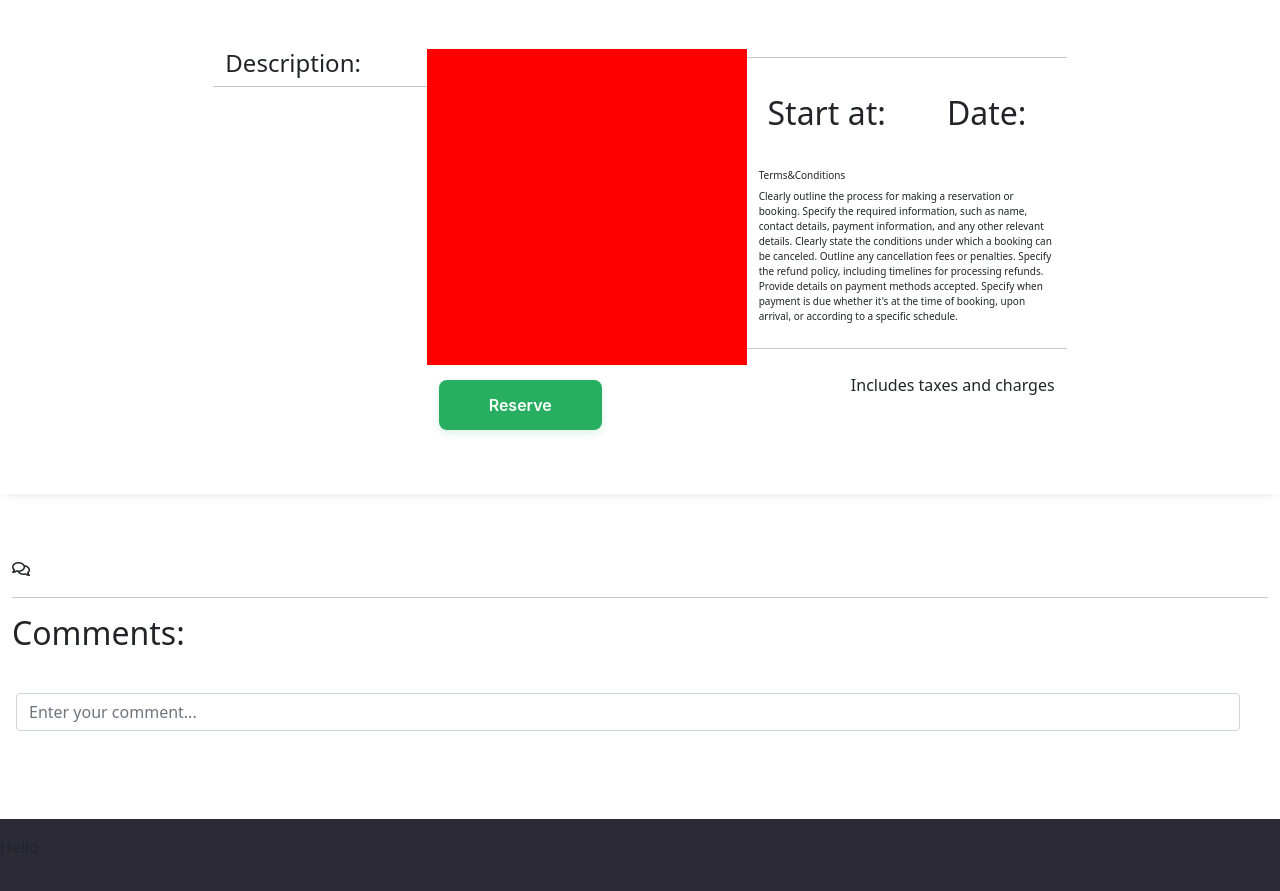
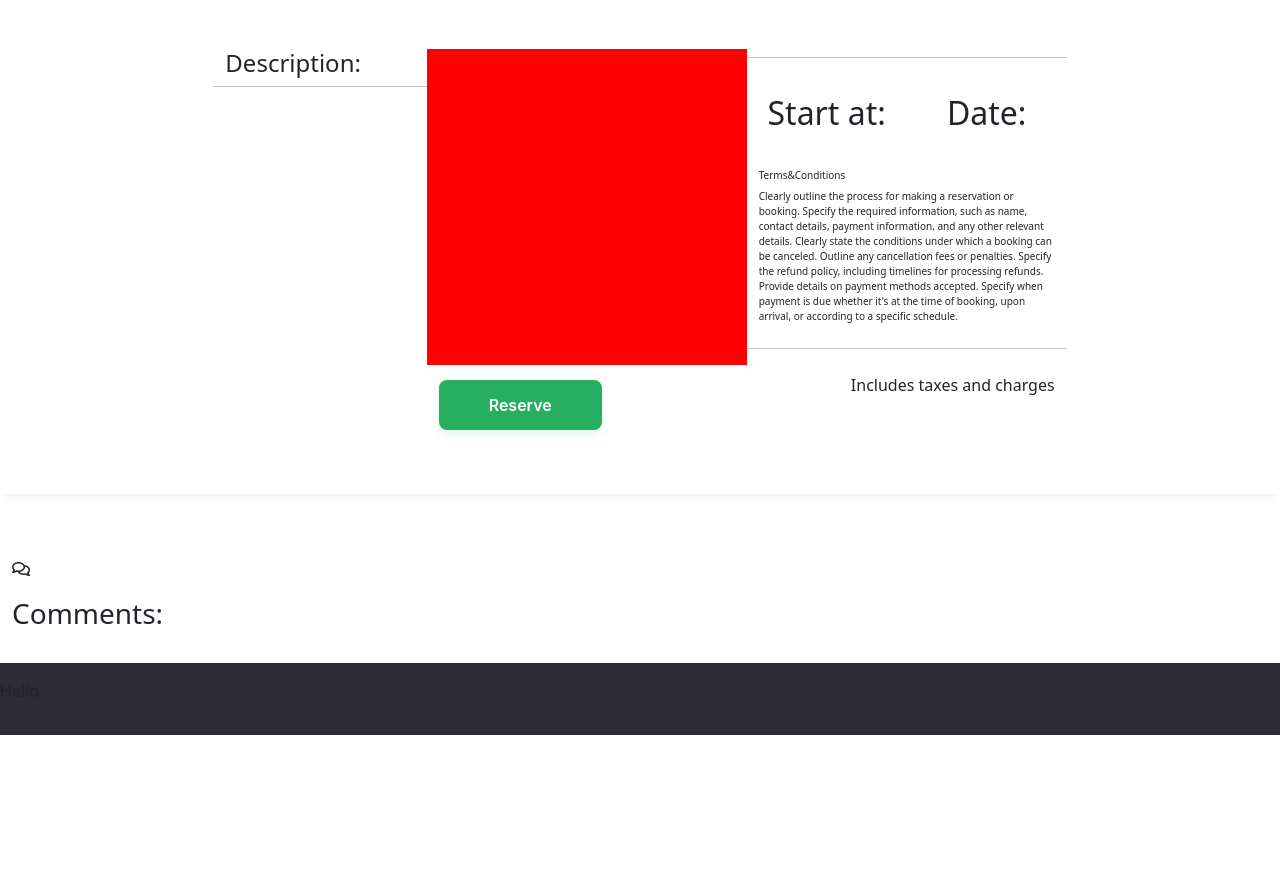
Before and after one commit to Vitalii-Chepurnyi/bookHub, a Django app: template home/templates/home/listing_detail.html in a window 1280 px wide. Shown: the part 582-1473 px from the top of the page. After the commit the page ends 1317 px from the top, so only its background shows below. Run offline with Django 4.2, Linux system fonts and the light colour scheme; the template is opened without the code that fills it, so the values that code supplies are empty.

Commit message:
Few changes and style to comment section

```diff
--- a/book_market/settings.py
+++ b/book_market/settings.py
@@ -29,8 +29,7 @@ SECRET_KEY = os.environ.get("SECRET_KEY")
 
 # SECURITY WARNING: don't run with debug turned on in production!
 DEBUG = True
-
-ALLOWED_HOSTS = ['8000-vitaliichepurny-bookhub-31wl5f6ew1z.ws-eu107.gitpod.io', '.herokuapp.com']
+ALLOWED_HOSTS = ['8000-vitaliichepurny-bookhub-2tmnbypnw2h.ws-eu107.gitpod.io', '.herokuapp.com']
 
 
 # Application definition
--- a/home/templates/home/listing_detail.html
+++ b/home/templates/home/listing_detail.html
@@ -61,48 +61,45 @@
         </div>
     </div>
     <div class="row">
-        <div class="col-12">
+        <div class="col">
           <strong class="num-comments">
             <i class="far fa-comments"></i> {{ comment_count }}
           </strong>
         </div>
-        <div class="col-12">
-          <hr>
       </div>
-      </div>
-    <div class="row">
-        <div class="row">
-            <div class="row comments">
-                <h2>Comments:</h2>
-            </div>
-            <div class="mt-3 d-flex flex-row align-items-center p-3 form-color"><input type="text" class="form-control" placeholder="Enter your comment..."> </div>
-            <div class="row">
+    <!-- Displaying Comments -->
+  <div class="row comment">
     <div class="col-md-8 card mb-4  mt-3 ">
+      <h3>Comments:</h3>
+      {% for comment in comments %}
       <div class="card-body">
-                    {% for comment in comments %}
-                    <div class="p-2 comments{% if not comment.approved and comment.author == user %}
+        <!-- We want a for loop inside the empty control tags
+          to iterate through each comment in comments -->
+        <div class="p-2 comments
+          {% if not comment.approved and comment.author == user %}
           faded{% elif not comment.approved %} d-none{% endif %}">
-                      <p class="font-weight-bold">
+          <p class="author">
             {{ comment.author }}
           </p>
           <div id="comment{{ comment.id }}">
             {{ comment.body | linebreaks }}
           </div>
-                      <span class="font-weight-normal">
+          <hr>
+          <span class="created-on-comment">
             {{ comment.created_on }}
           </span>
           {% if not comment.approved and comment.author == user %}
+          <hr>
           <p class="approval">
-                        This comment is awaiting approval
+            This comment is not yet approved
           </p>
           {% endif %}
+        </div>
+        <!-- Our for loop ends here -->
       </div>
       {% endfor %}
     </div>
   </div>
 </div>
-        </div>
-    </div>
-</div>
 
 {% endblock content %}
--- a/static/css/style.css
+++ b/static/css/style.css
@@ -230,6 +230,30 @@ footer {
     border: none;
     background-color: transparent;
 }
+
+.card-body {
+    box-shadow: 0 5px 10px -6px rgba(0, 0, 0, 0.185);
+}
+
+.author {
+    color: #27ae60;
+    font-weight: 600;
+    letter-spacing: 1px;
+}
+
+.created-on-comment {
+    font-weight: 500;
+}
+
+.approval {
+    margin-top: 2%;
+    color: rgba(202, 5, 5, 0.548);
+    font-weight: 500;
+}
+
+.faded {
+    color: rgba(172, 175, 175, 0.137);
+}
 /* media max-width 480px */
 @media only screen and (max-width: 480px){
     .main-image{
```
Lines whose indentation alone changed are shown as unchanged.
